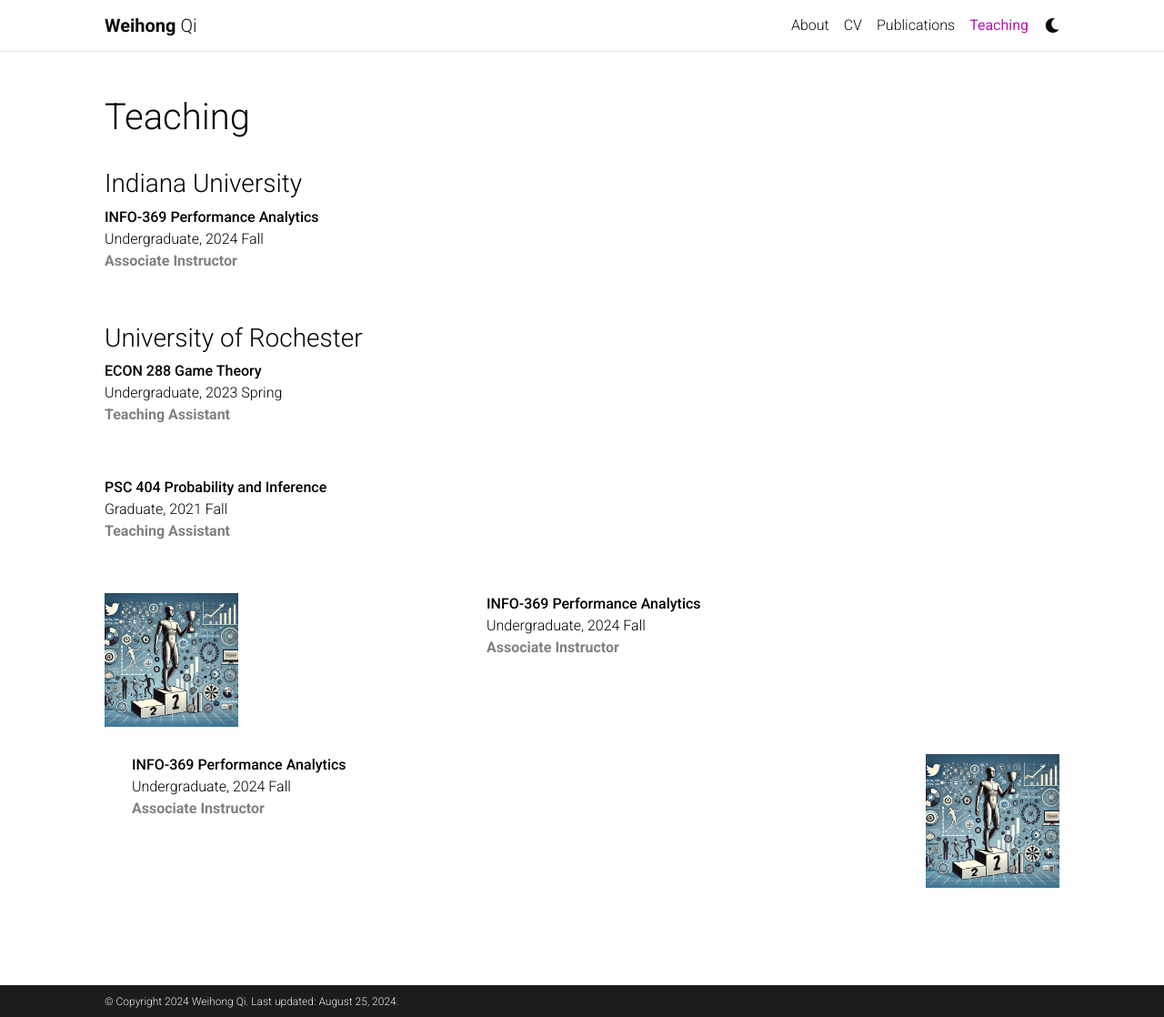
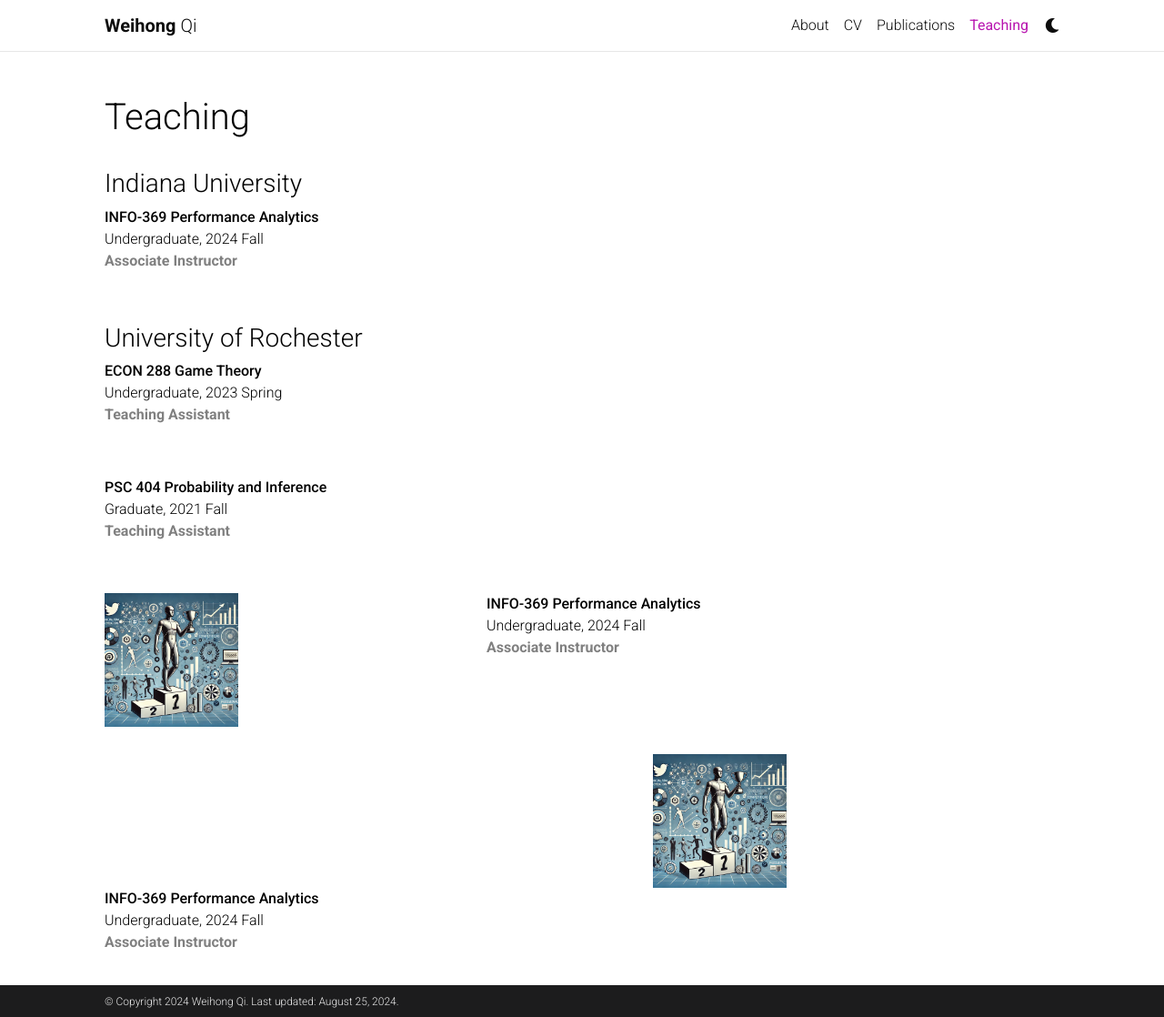
Before and after one commit to WeihongQ/weihongq.github.io, a Jekyll site: the page built from _pages/teaching.md, in a window 1280 px wide and 1118 px high. Shown: the whole window at 91% size. Built offline with Jekyll 4.4.1, drawn with Linux system fonts in a browser that asks for light colours; comment, search, counter and statistics services are not loaded; a style sheet for code colours, icons or effects is not loaded.

Commit message:
change figure margin

```diff
--- a/_pages/teaching.md
+++ b/_pages/teaching.md
@@ -43,11 +43,11 @@
 
 
 <div style="overflow: auto;">
-  <div style="float: right; width: 35%; text-align: right;">
+  <div style="float: right; width: 35%; text-align: right; margin-right: 300px;">
     <img src="/assets/img/teaching/info-369.jpg" alt="Figure" style="max-width: 40%; height: auto;">
   </div>
 
-  <div style="float: left; width: 60%;  margin-left: 30px;">
+  <div style="float: left; width: 60%;">
     <strong>INFO-369 Performance Analytics</strong> <br/>
     Undergraduate, 2024 Fall <br/>
     <span style="color: grey; font-weight: bold;">Associate Instructor</span> <br/>
```
